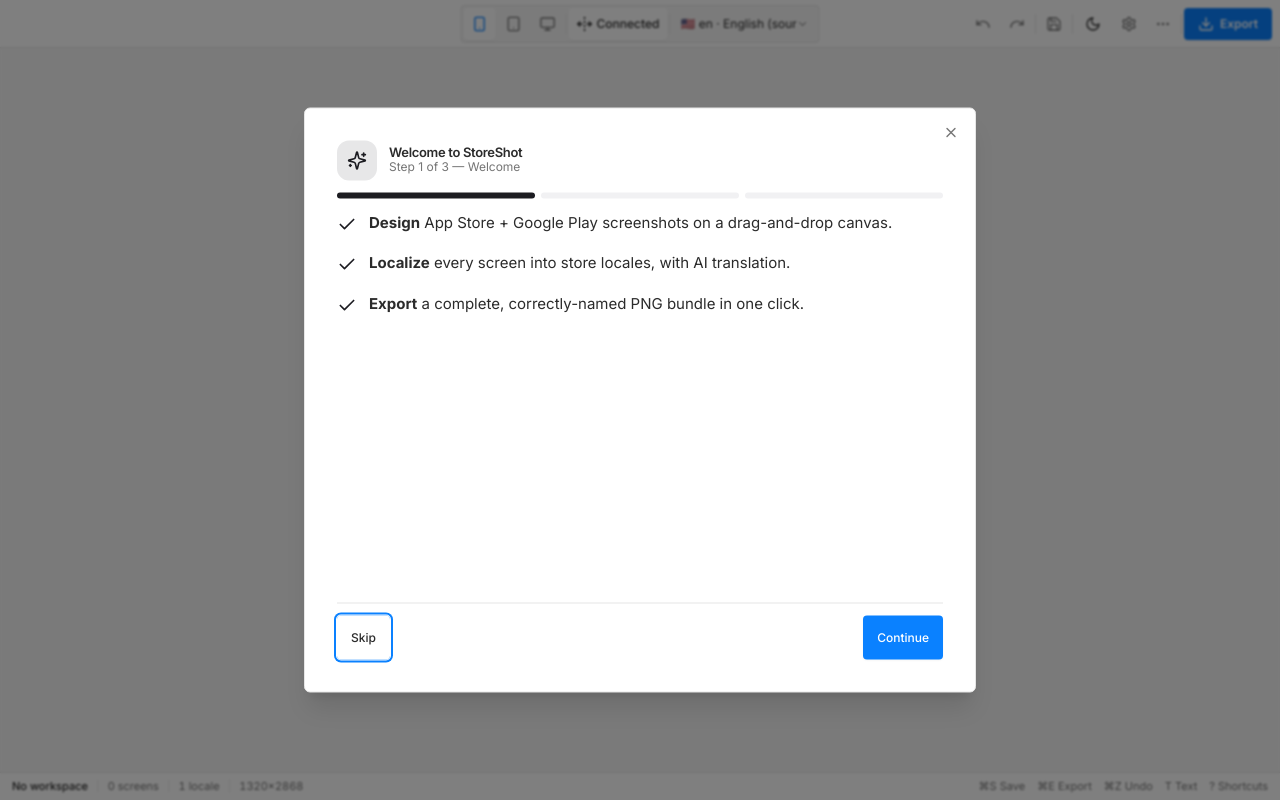
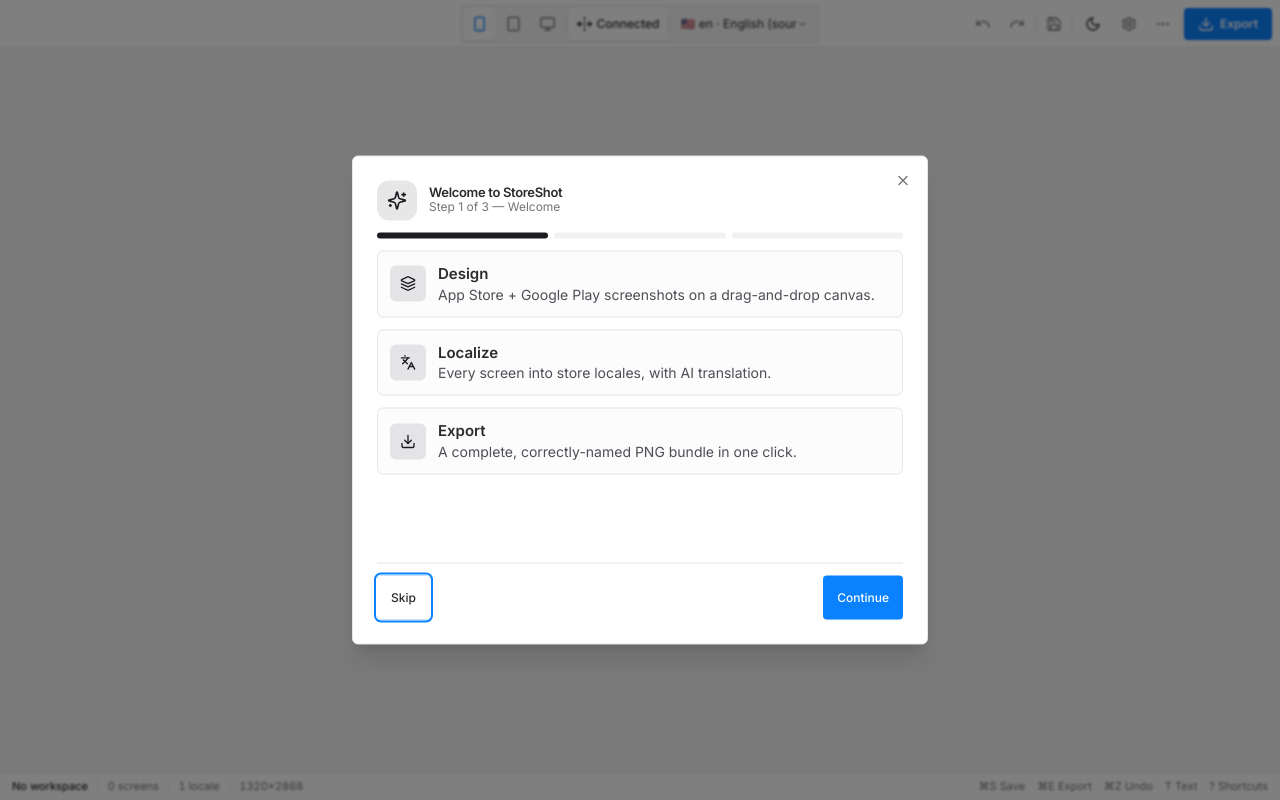
Before and after one commit to 899ms/storeshot, a Next.js app: page / in a window 1280 px wide. Built offline with nearby package versions, Linux system fonts and the light colour scheme.

Commit message:
feat: tighten onboarding dialog layout

```diff
--- a/src/components/editor/onboarding-wizard.tsx
+++ b/src/components/editor/onboarding-wizard.tsx
@@ -1,7 +1,7 @@
 "use client";
 
 import * as React from "react";
-import { Check, FolderOpen, Image as ImageIcon, Sparkles } from "lucide-react";
+import { Check, Download, FolderOpen, Image as ImageIcon, Languages, Layers, Sparkles } from "lucide-react";
 import { Button } from "@/components/ui/button";
 import { Card } from "@/components/ui/card";
 import {
@@ -93,7 +93,7 @@
   return (
     <Dialog open={open} onOpenChange={(v) => !v && close(true)}>
       <DialogContent
-        className="max-h-[90vh] max-w-2xl overflow-y-auto p-6 sm:p-8"
+        className="max-h-[90vh] max-w-xl overflow-y-auto p-6"
         aria-describedby="onboarding-desc"
       >
         <DialogHeader>
@@ -128,21 +128,24 @@
         </div>
 
         {/* Fixed body height so the dialog doesn't jump between steps. */}
-        <div className="min-h-[340px] sm:min-h-[380px]">
+        <div className="min-h-[300px]">
         {step === 0 && (
-          <ul className="space-y-4 text-[15px] leading-relaxed">
-            <li className="flex gap-3">
-              <Check className="mt-1 h-5 w-5 shrink-0 text-primary" />
-              <span><strong>Design</strong> App Store + Google Play screenshots on a drag-and-drop canvas.</span>
-            </li>
-            <li className="flex gap-3">
-              <Check className="mt-1 h-5 w-5 shrink-0 text-primary" />
-              <span><strong>Localize</strong> every screen into store locales, with AI translation.</span>
-            </li>
-            <li className="flex gap-3">
-              <Check className="mt-1 h-5 w-5 shrink-0 text-primary" />
-              <span><strong>Export</strong> a complete, correctly-named PNG bundle in one click.</span>
-            </li>
+          <ul className="space-y-3">
+            {[
+              { icon: Layers, title: "Design", body: "App Store + Google Play screenshots on a drag-and-drop canvas." },
+              { icon: Languages, title: "Localize", body: "Every screen into store locales, with AI translation." },
+              { icon: Download, title: "Export", body: "A complete, correctly-named PNG bundle in one click." },
+            ].map(({ icon: Icon, title, body }) => (
+              <li key={title} className="flex items-center gap-3 rounded-lg border bg-card p-3 shadow-none">
+                <span className="flex h-9 w-9 shrink-0 items-center justify-center rounded-lg bg-primary/10 text-primary">
+                  <Icon className="h-4 w-4" />
+                </span>
+                <span className="min-w-0">
+                  <span className="block text-[15px] font-semibold leading-snug">{title}</span>
+                  <span className="block text-sm text-muted-foreground">{body}</span>
+                </span>
+              </li>
+            ))}
           </ul>
         )}
 
@@ -154,10 +157,15 @@
               with git and resume anywhere. Until you pick one, work stays in this
               machine&apos;s memory.
             </p>
-            <Card className="flex items-center gap-3 p-3 shadow-none">
+            <Card className="flex items-center gap-3 p-4 shadow-none">
               <FolderOpen className="h-5 w-5 shrink-0 text-muted-foreground" />
-              <span className="min-w-0 flex-1 truncate text-sm font-medium">
-                {workspace ?? "No workspace chosen yet"}
+              <span className="min-w-0 flex-1">
+                <span className="block truncate text-sm font-medium">
+                  {workspace ?? "No workspace chosen yet"}
+                </span>
+                <span className="block text-xs text-muted-foreground">
+                  {workspace ? "Autosaves here as you type" : "Required for saving — work is memory-only until then"}
+                </span>
               </span>
               <Button
                 type="button"
@@ -170,14 +178,23 @@
                 {pending ? "Opening…" : workspace ? "Change…" : "Choose folder…"}
               </Button>
             </Card>
+            <ul className="space-y-2 rounded-lg bg-muted/50 p-3 text-[13px] text-muted-foreground">
+              <li className="flex gap-2">
+                <Check className="mt-0.5 h-4 w-4 shrink-0 text-primary" />
+                Every keystroke autosaves in under a second — no save button needed.
+              </li>
+              <li className="flex gap-2">
+                <Check className="mt-0.5 h-4 w-4 shrink-0 text-primary" />
+                Switch workspaces anytime from the toolbar; pending saves flush first.
+              </li>
+            </ul>
             {error && (
               <p role="alert" className="text-xs text-destructive">{error}</p>
             )}
           </div>
         )}
-
         {step === 2 && (
-          <div className="grid grid-cols-1 items-stretch gap-3 sm:grid-cols-2">
+          <div className="grid grid-cols-1 items-stretch gap-4 sm:grid-cols-2">
             <Card
               role="radio"
               aria-checked={choice === "samples"}
@@ -199,7 +216,7 @@
               <div className="flex gap-1.5 overflow-hidden rounded-md">
                 {SAMPLE_IMAGES.map((src) => (
                   // eslint-disable-next-line @next/next/no-img-element
-                  <img key={src} src={src} alt="" className="h-44 min-w-0 flex-1 object-cover" />
+                  <img key={src} src={src} alt="" className="h-36 min-w-0 flex-1 object-cover" />
                 ))}
               </div>
               <p className="text-[15px] font-semibold">Sample deck</p>
@@ -226,7 +243,7 @@
                   : "hover:bg-muted/40",
               )}
             >
-              <div className="flex h-44 items-center justify-center rounded-md bg-muted/60">
+              <div className="flex h-36 items-center justify-center rounded-md bg-muted/60">
                 <ImageIcon className="h-8 w-8 text-muted-foreground" />
               </div>
               <p className="text-[15px] font-semibold">Blank deck</p>
```
